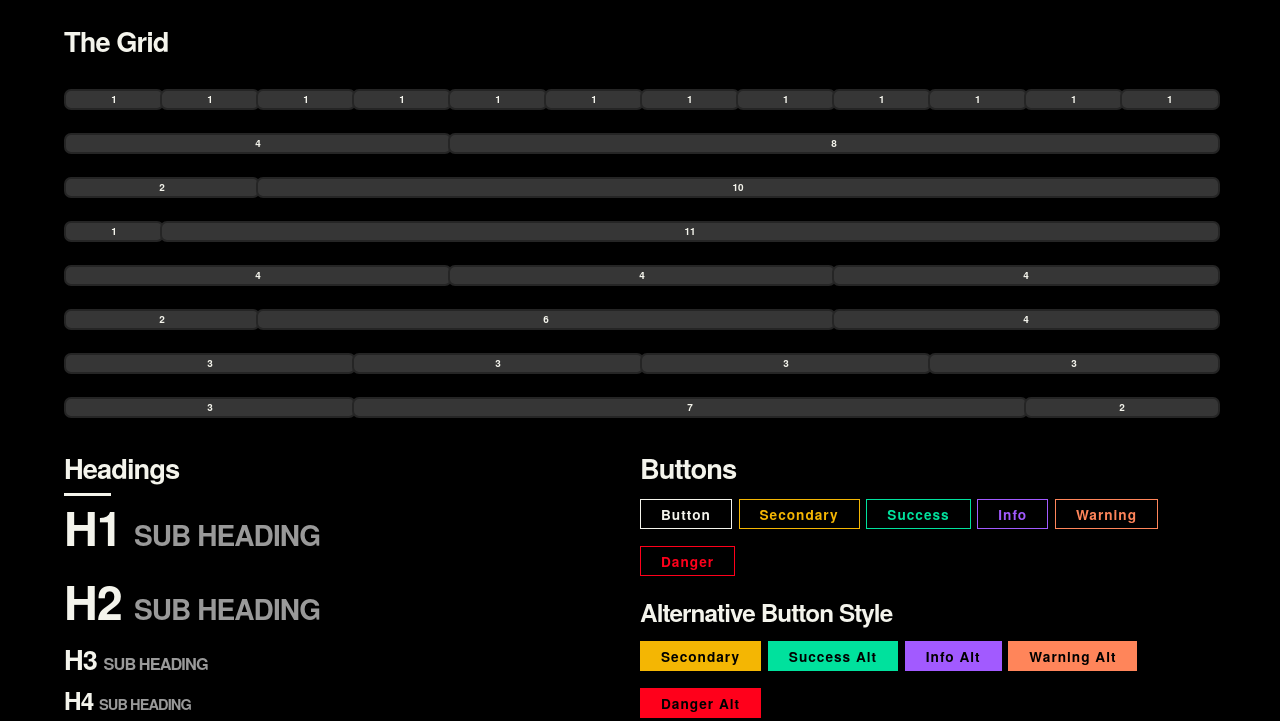
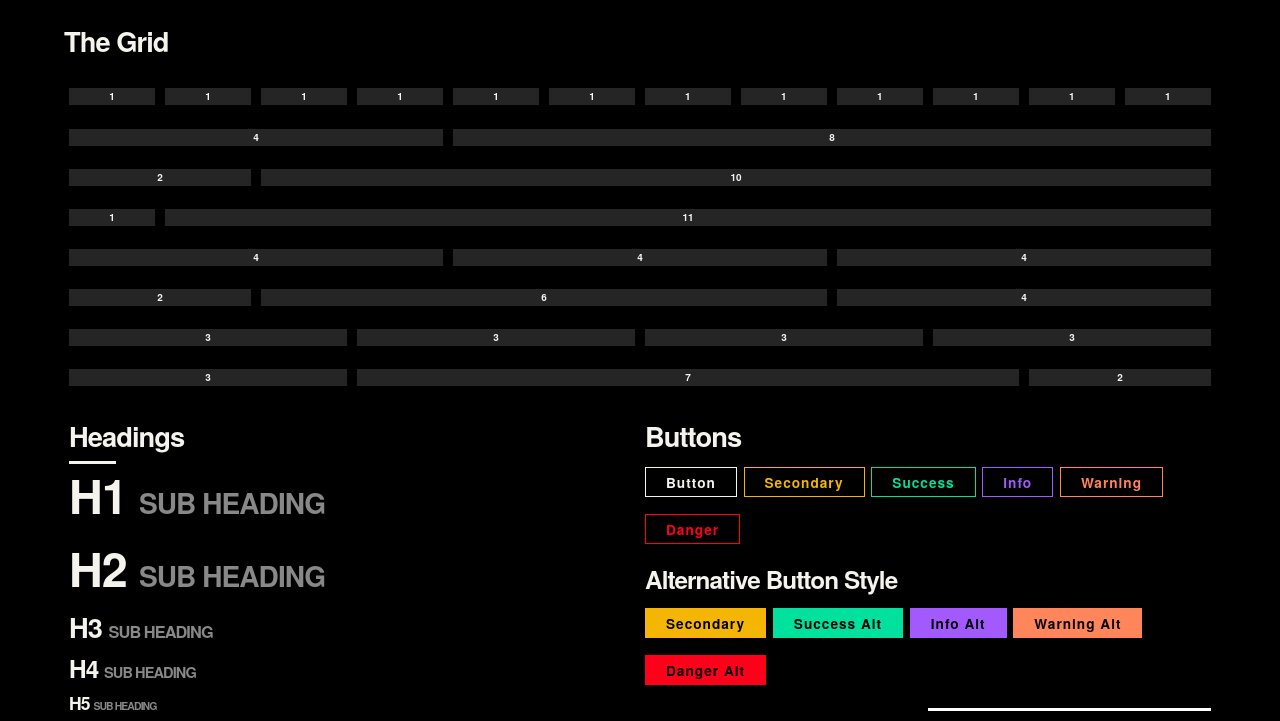
Before and after one commit to imRohan/chocolate-framework, a website: page index.html in a window 1280 px wide. Shown: the part 588-1309 px from the top of the page. Drawn offline with nearby package versions, Linux system fonts and the light colour scheme.

Commit message:
fixed grid

```diff
--- a/scss/_grid.scss
+++ b/scss/_grid.scss
@@ -11,9 +11,8 @@
 .colCheck {
     height: 17px;
     width: 100%;
-    background-color: #363636;
-    border: 2px solid #252525;
-    border-radius: 7px;
+    background-color: #252525;
+    border-radius: $buttonRadius;
     -moz-border-radius: 7px;
     font-size: 10px;
     font-weight: 700;
@@ -21,17 +20,6 @@
     text-align: center;
     color: $primaryColor;
 }
-
-@media (min-width: $small-device) {
-    .container {
-        width: 90%;
-        padding: 0;
-    }
-    .col {
-        margin-bottom: 1%;
-    }
-}
-
 .row {
     display: block;
     width: 100%;
@@ -44,9 +32,18 @@
     display: block;
     width: 100%;
     float: left;
+    padding: 0px 5px;
     box-sizing: border-box;
 }
-
+@media (min-width: $small-device) {
+    .container {
+        width: 90%;
+        padding: 0;
+    }
+    .col {
+        margin-bottom: 1%;
+    }
+}
 @media (min-width: $medium-device) {
     .container {
         width: 90%;
--- a/scss/_variables.scss
+++ b/scss/_variables.scss
@@ -3,7 +3,7 @@ $small-device: 320px;
 $medium-device: 600px;
 
 $bgColor: #000;
-$darkFont: #999;
+$darkFont: #888;
 $lightFont: #F4F4EC;
 
 $primaryColor: #F4F4EC; //white
```
Also changed, not shown: css/chocolate.css, 1 other file.
